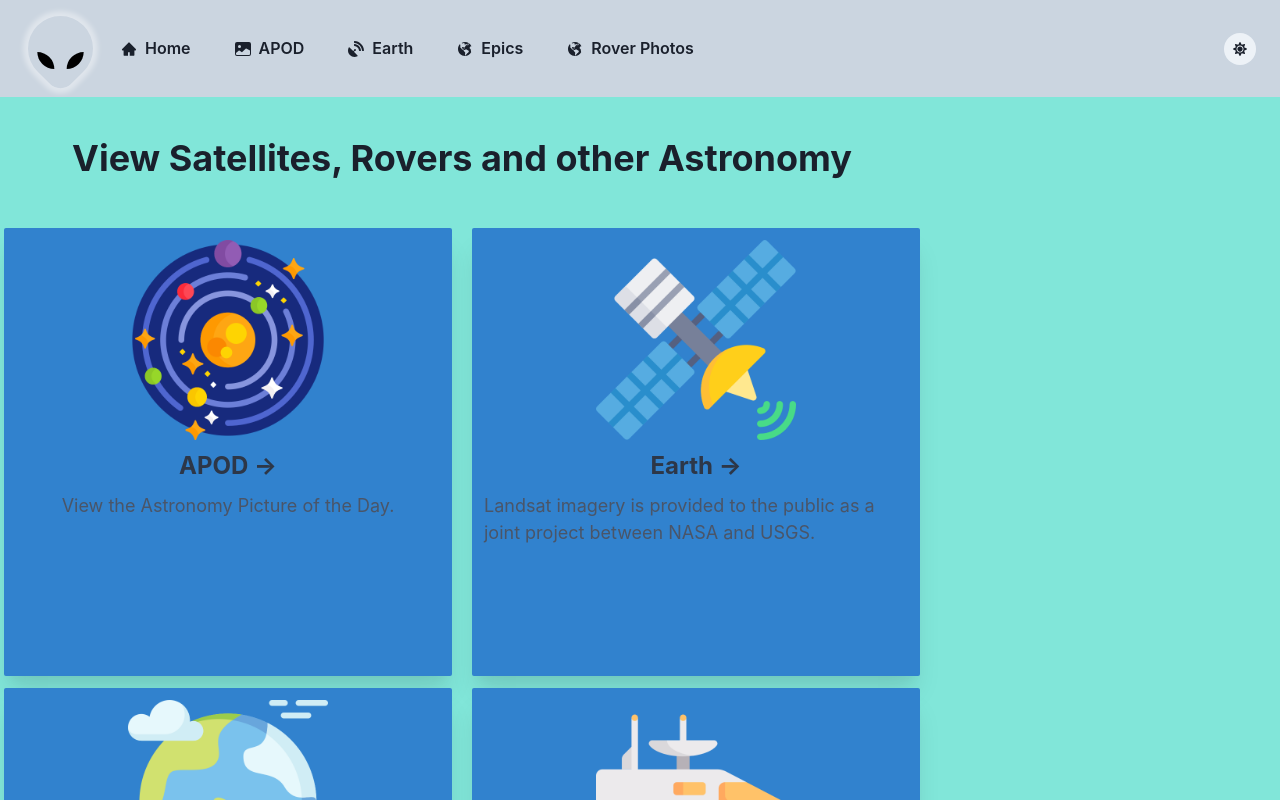
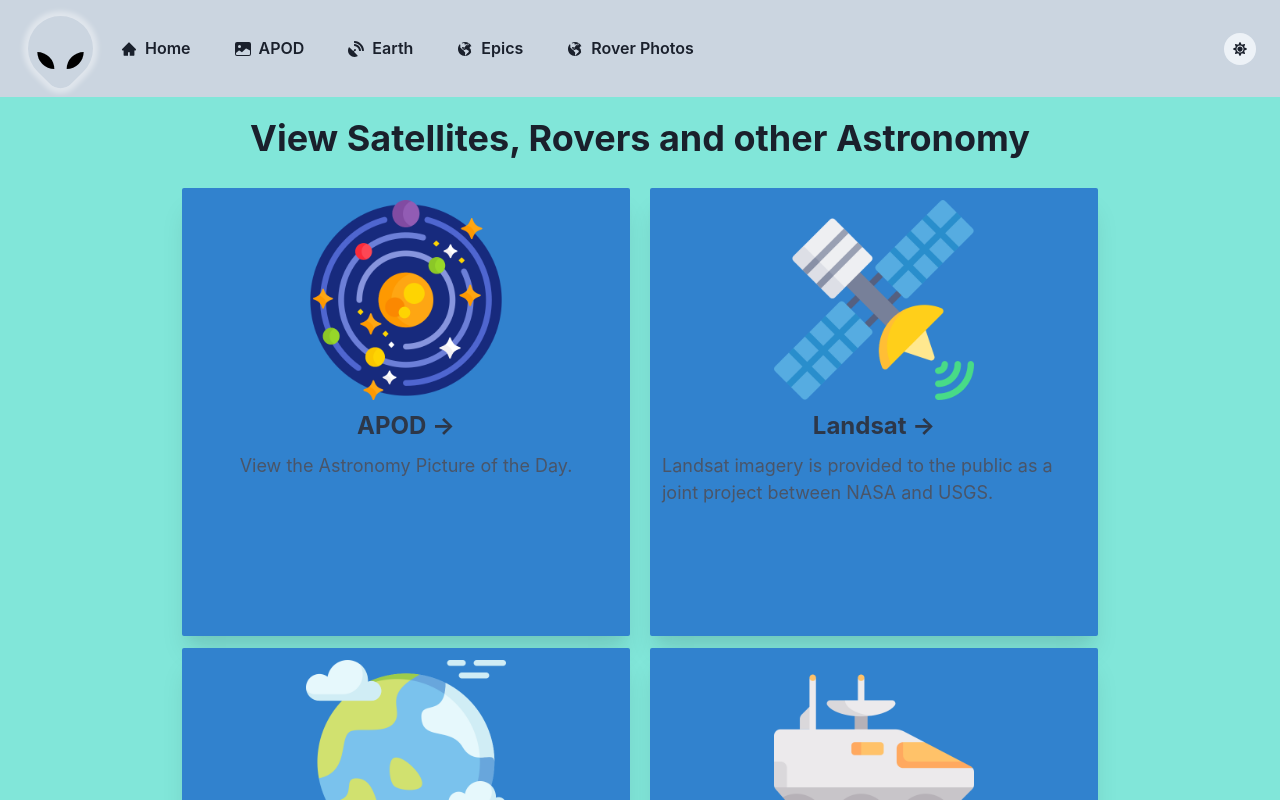
Before and after one commit to UniversallyRy/nasaApp, a Next.js app: page / in a window 1280 px wide. Shown: the top 800 px of the page. Built offline with nearby package versions, Linux system fonts and the light colour scheme.

Commit message:
name change

```diff
--- a/pages/index.tsx
+++ b/pages/index.tsx
@@ -1,5 +1,5 @@
 import Head from 'next/head';
-import { Image, chakra, VStack, Flex, Text, TextProps, SimpleGrid, Heading } from "@chakra-ui/react"
+import { Image, chakra, VStack, Box, Text, TextProps, SimpleGrid, Heading } from "@chakra-ui/react"
 import { motion } from 'framer-motion';
 import HeroCard from '../components/HeroCard';
 
@@ -7,7 +7,7 @@ const MotionText = motion<TextProps>(Text)
 //todos: files cleanup, better structure, separate some of the util methods
 const Home = () => {
   return (
-    <Flex align="center" w="100wh" minH="100vh" spacing="10" direction={{ base: "column", md: "row" }}>
+    <Box w="100wh" minH="100vh" direction={{ base: "column", md: "row" }}>
       <Head key='pages/index key'>
         <title>NASA Info</title>
         <meta name="description" content="Look up information NASA provides" />
@@ -30,7 +30,7 @@ const Home = () => {
               },
             }}
           >
-            <Heading userSelect="none" m={10}>
+            <Heading userSelect="none" my={5}>
               View Satellites, Rovers and other Astronomy
             </Heading>
           </MotionText>s
@@ -46,7 +46,7 @@ const Home = () => {
           />
           <HeroCard
             href='/earth'
-            title='Earth &rarr;'
+            title='Landsat &rarr;'
             paragraph='Landsat imagery is provided to the public as a joint project between NASA and USGS.'
             imgSrc='/satellite.png'
             />
@@ -78,7 +78,7 @@ const Home = () => {
           <chakra.div>Hero icons made by <chakra.a href="https://www.freepik.com" title="Freepik">Freepik</chakra.a> from <chakra.a href="https://www.flaticon.com/" title="Flaticon">www.flaticon.com</chakra.a></chakra.div>
         </VStack>
         </VStack>
-    </Flex>
+    </Box>
   )
 };
 
```
